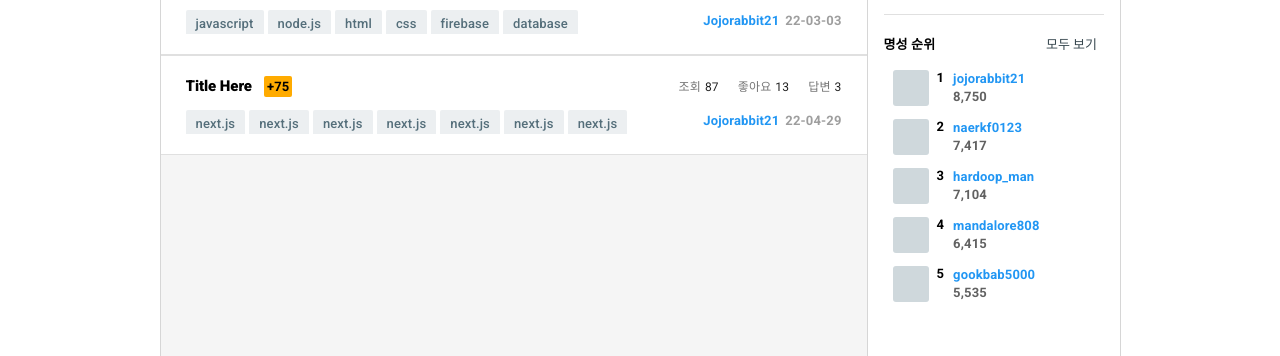
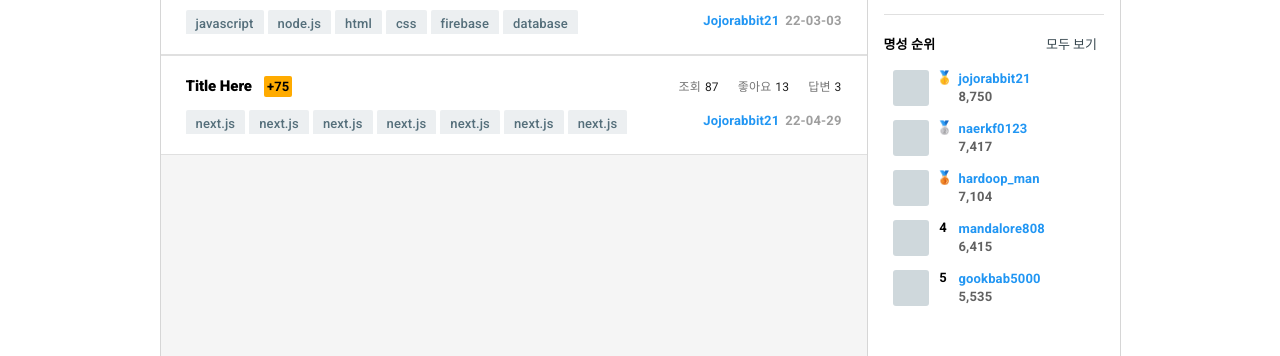
Before and after one commit to undetermined-team/qna-frontend, a Next.js app: page / in a window 1280 px wide. Shown: the part 320-676 px from the top of the page. Built offline with nearby package versions, Linux system fonts and the light colour scheme; a web font is replaced by a local one.

Commit message:
feat: AsideRank 1,2,3 위 이모지 적용

```diff
--- a/components/molecules/UserSummary/index.tsx
+++ b/components/molecules/UserSummary/index.tsx
@@ -20,6 +20,16 @@ interface UserSummaryProps {
 }
 
 const index: React.FC<UserSummaryProps> = (props) => {
+  const getRankEmoji = (index) => {
+    const rankEmoji = {
+      1: "🥇",
+      2: "🥈",
+      3: "🥉",
+    };
+
+    return rankEmoji[index] || index;
+  };
+
   return (
     <UserSummaryContainer>
       <Link href="/Profile/1">
@@ -28,7 +38,7 @@ const index: React.FC<UserSummaryProps> = (props) => {
             {props.profile ? <img width={36} height={36} src={props.profile} /> : <EmptyProfile />}
           </ProfileWrapper>
 
-          <Rank>{props.index}</Rank>
+          <Rank>{getRankEmoji(props.index)}</Rank>
 
           <ProfileInfo>
             <UserName name={props.userName} url="/Profile/1" />
--- a/components/molecules/UserSummary/styles.ts
+++ b/components/molecules/UserSummary/styles.ts
@@ -2,7 +2,7 @@ import styled from "styled-components";
 
 export const UserSummaryWrapper = styled.div`
   display: flex;
-  height: 36;
+  height: 36px;
 `;
 
 export const Bounty = styled.p`
@@ -13,6 +13,9 @@ export const Bounty = styled.p`
 
 export const Rank = styled.span`
   ${(props) => props.theme.typography.Captions};
+  font-size: 13px;
+  width: 13px;
+  text-align: center;
   margin-right: 9px;
 `;
 
```
